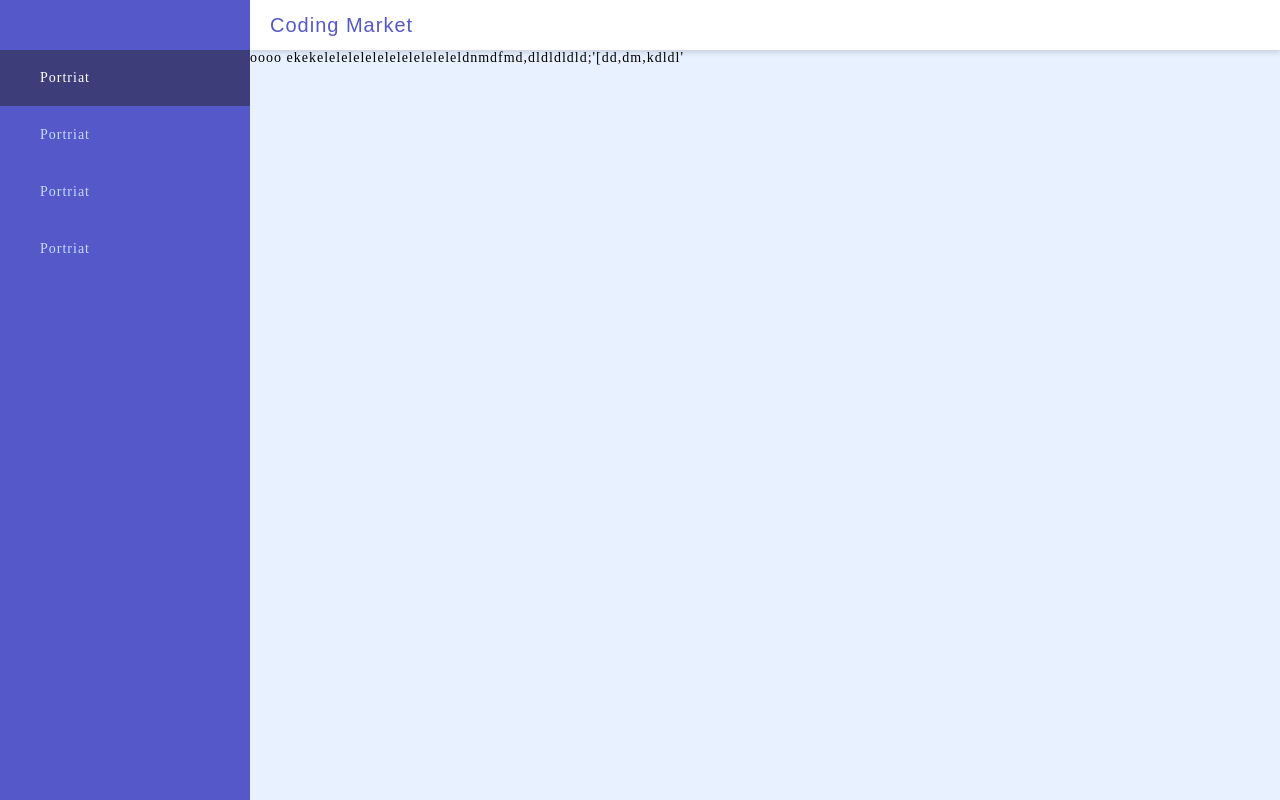
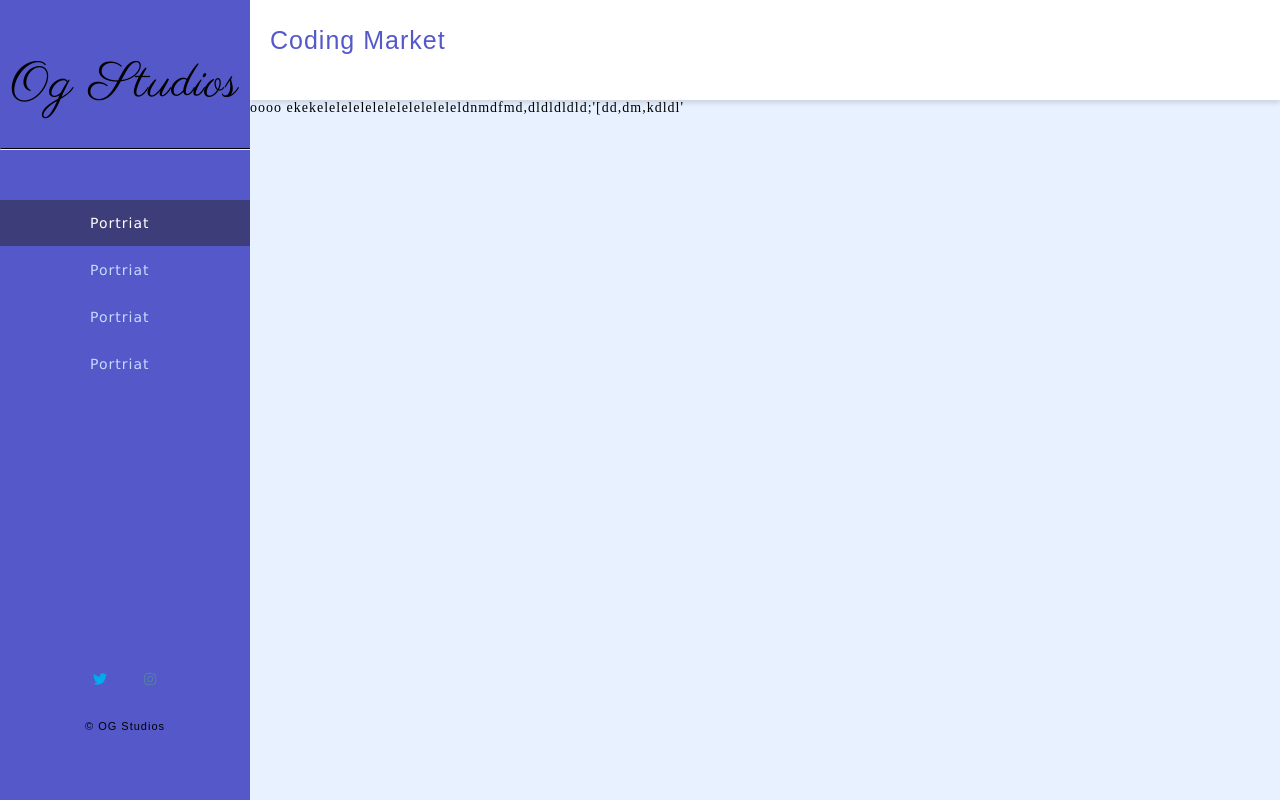
Before and after one commit to akinleyeOJ/OG-Studios, a plain HTML site: page Og studios Starter Files/index.html in a window 1280 px wide. Drawn offline with nearby package versions, Linux system fonts and the light colour scheme; files that its build step writes are made by us from their sources.

Commit message:
add updates

```diff
--- a/Og studios Starter Files/index.html
+++ b/Og studios Starter Files/index.html
@@ -20,6 +20,12 @@
             $(".sidebar_menu li").removeClass("active");
 			$(this).addClass("active");
 		})
+		  $(".hamburger").click(function(){
+			  $(".wrapper").addClass("active")
+		  })
+		  $(".close, .bg_shadow").click(function(){
+			  $(".wrapper").removeClass("active")
+		  })
 		});
 	</script>
 </head>
@@ -29,8 +35,6 @@
 
 <div class="wrapper">
 	<div class="sidebar">
-		<!-- <h2>Og Studios</h2>
-		<hr> -->
 		<div class="bg_shadow"></div>
 		   <div class="sidebar_inner">
 			     <div class="close">
@@ -39,6 +43,8 @@
 
 
 		         <ul class="sidebar_menu">
+					<h2>Og Studios</h2>
+					<hr>
 			        <li class="active">
 						<a href="#">
 							<div class="icon"></div>
@@ -63,7 +69,16 @@
 							<div class="title">Portriat</div>
 						</i></a>
 					</li>
-			     </ul>
+				 </ul>
+				 <div class="social_media">
+			<li class="twitter">
+				<a href="#"><i class="fab fa-twitter"></i></a>
+			</li>
+			<li class="instagram">
+			<a href="#"><i class="fab fa-instagram"></i></a>
+			</li>
+			   <h1>&copy; OG Studios </h1>
+		</div>
 		   </div>
 	</div>
 
@@ -84,15 +99,7 @@
 
 		</div>
 	</div>
-		<!-- <div class="social_media">
-			<li class="twitter">
-				<a href="#"><i class="fab fa-twitter"></i></a>
-			</li>
-			<li class="instagram">
-			<a href="#"><i class="fab fa-instagram"></i></a>
-			</li>
-			   <h1>&copy; OG Studios </h1>
-		</div> -->
+
 
 	</div>
 
--- a/Og studios Starter Files/style.css
+++ b/Og studios Starter Files/style.css
@@ -168,6 +168,10 @@ hr.style1{
   text-decoration: none;
    font-family: 'Parisienne', ;
  }
+hr{
+  border-top: 0.5px solid black;
+  border-right: 20px;
+}
  body{
    background: #e7f1ff !important;
    font-size: 14px;
@@ -214,15 +218,26 @@ hr.style1{
 
  }
 
+ .wrapper .sidebar h2{
+  color: black;
+  text-align: center;
+  margin-bottom: 30px;
+  font-size: 50px;
+  margin-top: 50px;
+  font-weight: lighter;
+  font-family: 'Parisienne',sans-serif !important;
+}
+
 .sidebar_inner .sidebar_menu > li > a{
-   padding: 20px 40px;
-   /* padding-left: 90px; */
+   padding: 15px 40px;
+   padding-left: 90px;
    color: #c4dcff;
    display: flex;
    align-items: center;
    position: relative;
    margin-bottom: 1px;
    top: 50px;
+   font-family: Verdana, Geneva, Tahoma, sans-serif;
 }
 .sidebar_inner .sidebar_menu > li > a:hover,
 .sidebar_inner .sidebar_menu > li.active > a{
@@ -246,7 +261,7 @@ hr.style1{
 
 .navbar{
   background: #fff;
-  height: 50px;
+  height: 100px;
   width: 100%;
   box-shadow: 0 3px 5px rgba(0,0,0,0.125);
   display: flex;
@@ -257,15 +272,74 @@ hr.style1{
 .navbar .hamburger{
   font-size: 25px;
   cursor: pointer;
-  color: #5558c9;
+  color: yellow;
   margin-right: 20px;
+  margin-left: 350px;
+  margin-top: 70px;
   display: none;
+}
+.navbar .logo {
+  margin-top: -20px;
 }
 
 .navbar .logo a{
   color: #5558c9;
-  font-size: 20px;
+  font-size: 25px;
   font-family: Arial, Helvetica, sans-serif;
+
+}
+
+.wrapper .sidebar .social_media{
+  position: absolute;
+  bottom: 100px;
+  left: 50%;
+  transform: translateX(-50%);
+  display: flex;
+}
+.wrapper .sidebar .social_media h1{
+  position: absolute;
+  margin-top: 60px;
+   font-size: 11px;
+   left: 10%;
+   text-align: center;
+   font-weight: normal;
+   font-family: sans-serif;
+}
+
+.wrapper .sidebar .social_media li.twitter a{
+  display: block;
+  width: 40px;
+  color: #00aced;
+  height: 40px;
+  line-height: 40px;
+  text-align: center;
+  margin: 0 5px;
+  border-top-right-radius: 5px;
+  border-top-left-radius: 5px;
+  transition: all 0.75s !important;
+}
+
+.wrapper .sidebar .social_media li.twitter a:hover{
+  transition: all 0.55s ease-in-out !important;
+  background: #c7e5f0;
+}
+
+.wrapper .sidebar .social_media li.instagram a{
+  display: block;
+  width: 40px;
+  color:#517fa4;
+  height: 40px;
+  line-height: 40px;
+  text-align: center;
+  margin: 0 5px;
+  border-top-right-radius: 5px;
+  border-top-left-radius: 5px;
+  transition: all 0.75s !important;
+}
+
+.wrapper .sidebar .social_media li.instagram a:hover{
+  transition: all 0.55s ease-in-out !important;
+  background: #a7bac9;
 }
 
 /*****Media Queries*********/
@@ -275,6 +349,11 @@ hr.style1{
     left: -115%;
     transition: all 0.3s ease;
   }
+  .navbar .logo {
+    margin-top: -10px;
+    margin-left: 10px;
+
+  }
   .main_container{
     width: 100%;
     margin-left: 0;
@@ -282,9 +361,17 @@ hr.style1{
   .sidebar_inner .close,
   .navbar .hamburger{
        display: block;
+       margin-left: 210px;
   }
   .content .item{
     width: 47%;
+  }
+  .wrapper.active .sidebar_inner{
+    left: 0;
+  }
+  .wrapper.active .bg_shadow{
+    visibility: visible;
+    opacity: 0.7;
   }
 }
 
@@ -293,5 +380,9 @@ hr.style1{
      .content .item{
        width: 100%;
      }
+     .navbar .logo {
+      margin-top: -10px;
+      margin-left: -100px;
+    }
 
 }
```
